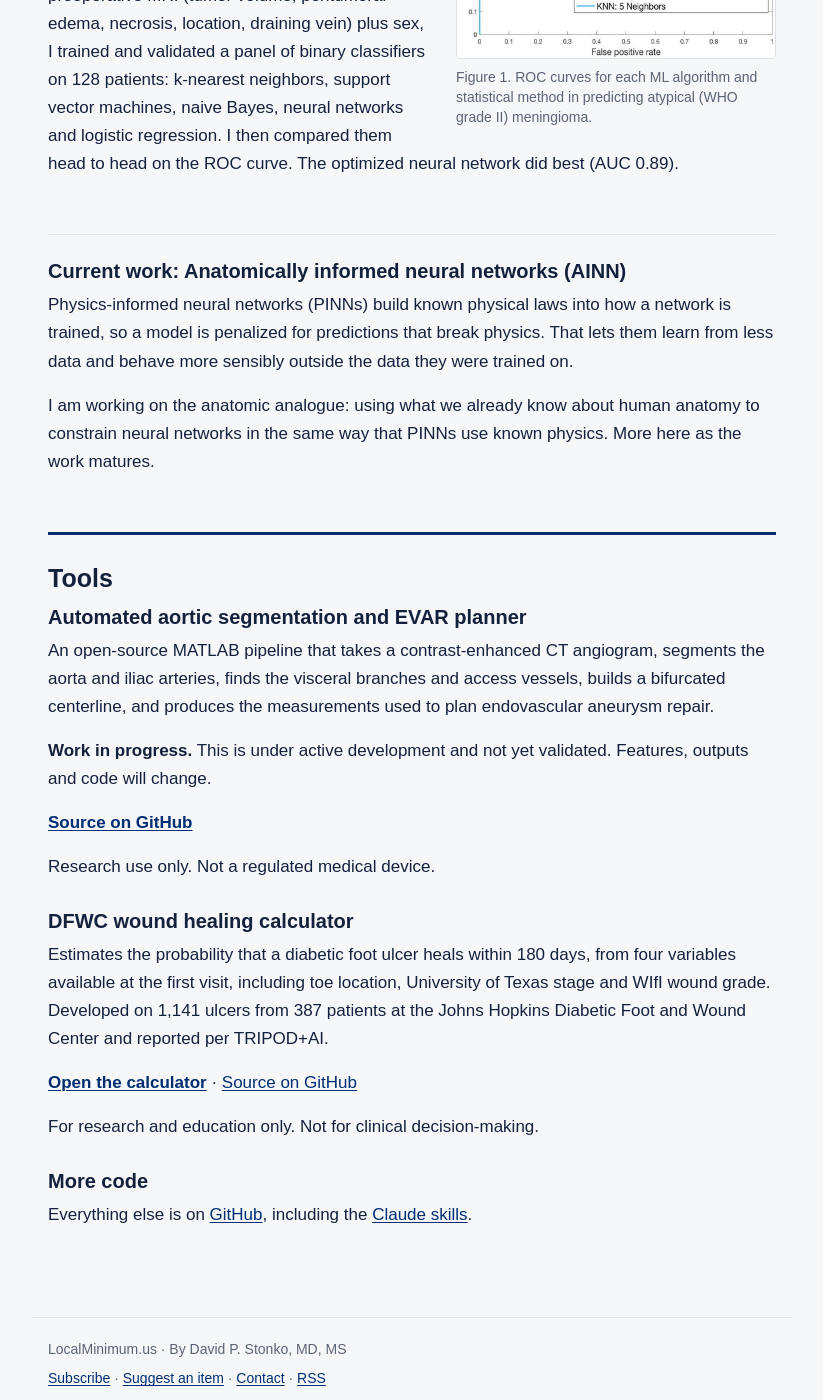
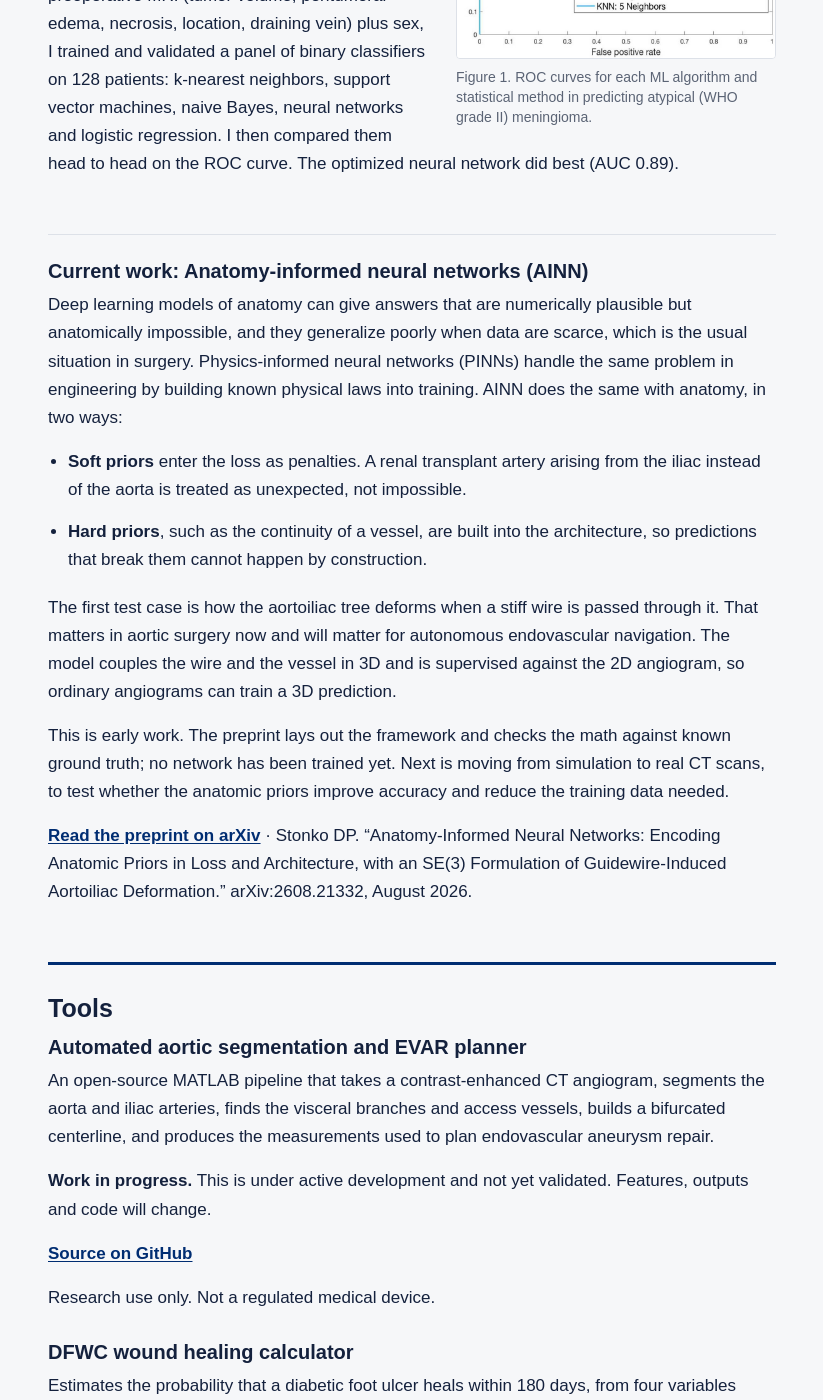
Before and after one commit to davidstonko/ai-surgery, a Jekyll site: the page built from docs/research/index.md, in a window 1280 px wide and 1400 px high, scrolled down 2115 px. Shown: the whole window, without its empty margins (228-1051 px from the left). Built offline with Jekyll 4.4.1, drawn with Linux system fonts in a browser that asks for light colours.

Commit message:
Research: AINN section with arXiv preprint
Co-Authored-By: Claude Opus 5.5 <noreply@anthropic.com>
Claude-Session: https://claude.ai/code/session_01CC9uqAMJHVu3pkJefiANJN

```diff
--- a/docs/research/index.md
+++ b/docs/research/index.md
@@ -65,11 +65,18 @@ I did the ML programming. Working in MATLAB from six features a neuroradiologist
 
 <hr class="sub">
 
-### Current work: Anatomically informed neural networks (AINN)
+### Current work: Anatomy-informed neural networks (AINN)
 
-Physics-informed neural networks (PINNs) build known physical laws into how a network is trained, so a model is penalized for predictions that break physics. That lets them learn from less data and behave more sensibly outside the data they were trained on.
+Deep learning models of anatomy can give answers that are numerically plausible but anatomically impossible, and they generalize poorly when data are scarce, which is the usual situation in surgery. Physics-informed neural networks (PINNs) handle the same problem in engineering by building known physical laws into training. AINN does the same with anatomy, in two ways:
 
-I am working on the anatomic analogue: using what we already know about human anatomy to constrain neural networks in the same way that PINNs use known physics. More here as the work matures.
+- **Soft priors** enter the loss as penalties. A renal transplant artery arising from the iliac instead of the aorta is treated as unexpected, not impossible.
+- **Hard priors**, such as the continuity of a vessel, are built into the architecture, so predictions that break them cannot happen by construction.
+
+The first test case is how the aortoiliac tree deforms when a stiff wire is passed through it. That matters in aortic surgery now and will matter for autonomous endovascular navigation. The model couples the wire and the vessel in 3D and is supervised against the 2D angiogram, so ordinary angiograms can train a 3D prediction.
+
+This is early work. The preprint lays out the framework and checks the math against known ground truth; no network has been trained yet. Next is moving from simulation to real CT scans, to test whether the anatomic priors improve accuracy and reduce the training data needed.
+
+**[Read the preprint on arXiv](https://arxiv.org/abs/2608.21332)** &middot; Stonko DP. "Anatomy-Informed Neural Networks: Encoding Anatomic Priors in Loss and Architecture, with an SE(3) Formulation of Guidewire-Induced Aortoiliac Deformation." arXiv:2608.21332, August 2026.
 
 <hr>
 
```
